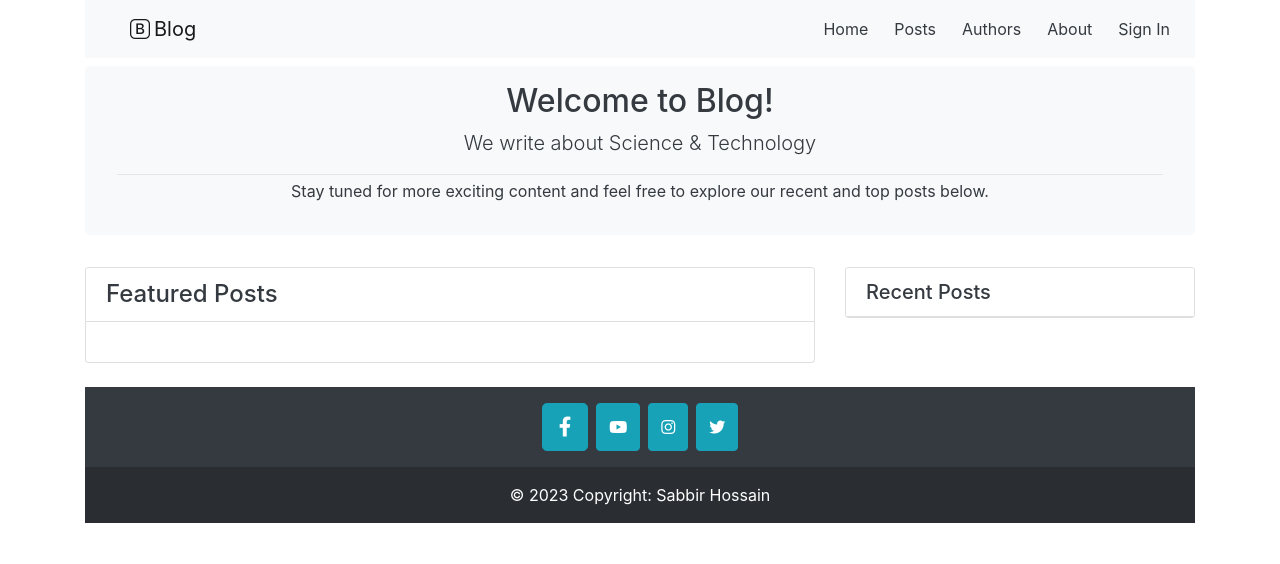
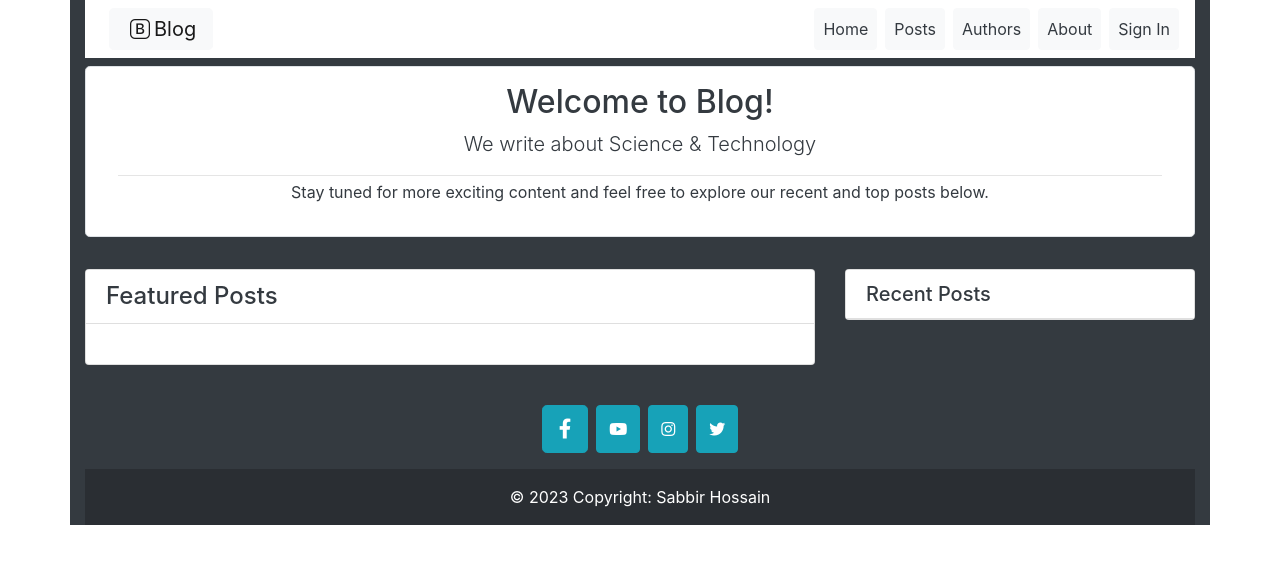
Before and after one commit to Sabbir1039/Blog-with-Django-Bootstrap, a Django app: page / in a window 1280 px wide. Shown: the top 564 px of the page. Run offline with Django 4.2, Linux system fonts and the light colour scheme; data that the repository does not hold is empty.

Commit message:
minor style changed at templates

```diff
--- a/blog_app/templates/blog_app/base.html
+++ b/blog_app/templates/blog_app/base.html
@@ -16,7 +16,7 @@
     {% endif %}
 </head>
 <body>
-    <div class="container">
+    <div class="container bg-dark">
         <!-- Messages -->
         {% if messages %}
             {% for msg in messages %}
--- a/blog_app/templates/blog_app/home.html
+++ b/blog_app/templates/blog_app/home.html
@@ -3,7 +3,7 @@
 {% block content %}
 <div class="mt-2">
     <!-- Greeting Section -->
-    <div id="hero" class="jumbotron py-3 text-center text-dark bg-light mt-1">
+    <div id="hero" class="jumbotron py-3 text-center text-dark bg-white mt-1 border">
         <h2 class="">Welcome to Blog!</h2>
         <p class="lead">We write about Science & Technology</p>
         <hr class="my-1 bg-white">
@@ -53,6 +53,7 @@
                         <br>
                         <small>{{ post.created_at|date:"F j, Y" }} By, {{ post.author }}</small>
                     </li>
+                    <hr>
                     {% endfor %}
                 </ul>
             </div>
--- a/blog_app/templates/blog_app/navbar.html
+++ b/blog_app/templates/blog_app/navbar.html
@@ -1,6 +1,6 @@
 {% load static %}
 <!-- Navbar -->
-<nav id="navbar" class="navbar navbar-expand-md navbar-light bg-light justify-content-between align-items-center">
+<nav id="navbar" class="navbar navbar-expand-md navbar-light bg-white justify-content-between align-items-center">
     <div class="">
         <a id="brand" class="navbar-brand mx-2 btn btn-lg btn-light" href="#"><i class="bi bi-bootstrap mx-1"></i>Blog</a>
     </div>
```
